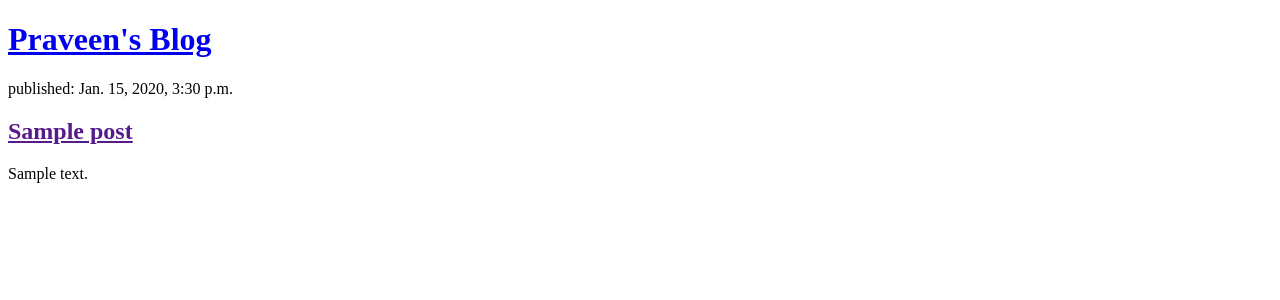
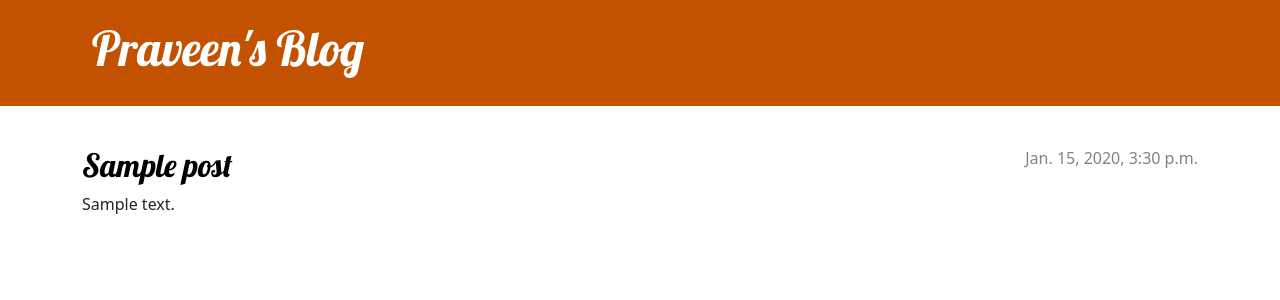
Before and after one commit to Praveen-Mahesh-R/my-first-blog, a Django app: page / in a window 1280 px wide. Shown: the top 300 px of the page. Run offline with Django 5.2, Linux system fonts and the light colour scheme; tables that the repository leaves empty hold one stand-in row (values such as "Sample post").

Commit message:
Added view and template for detailed blog post as well as CSS for the site.

```diff
--- /dev/null
+++ b/blog/static/css/blog.css
@@ -0,0 +1,71 @@
+.page-header {
+    background-color: #C25100;
+    margin-top: 0;
+    margin-bottom: 40px;
+    padding: 20px 20px 20px 40px;
+}
+
+.page-header h1,
+.page-header h1 a,
+.page-header h1 a:visited,
+.page-header h1 a:active {
+    color: #ffffff;
+    font-size: 36pt;
+    text-decoration: none;
+}
+
+h1,
+h2,
+h3,
+h4 {
+    font-family: 'Lobster', cursive;
+}
+
+.date {
+    color: #828282;
+}
+
+.save {
+    float: right;
+}
+
+.post-form textarea,
+.post-form input {
+    width: 100%;
+}
+
+.top-menu,
+.top-menu:hover,
+.top-menu:visited {
+    color: #ffffff;
+    float: right;
+    font-size: 26pt;
+    margin-right: 20px;
+}
+
+.post {
+    margin-bottom: 70px;
+}
+
+.post h2 a,
+.post h2 a:visited {
+    color: #000000;
+}
+
+.post > .date,
+.post > .actions {
+    float: right;
+}
+
+.btn-secondary,
+.btn-secondary:visited {
+    color: #C25100;
+    background: none;
+    border-color: #C25100;
+    margin-left: 15px;
+}
+
+.btn-secondary:hover {
+    color: #FFFFFF;
+    background-color: #C25100;
+}
--- /dev/null
+++ b/blog/templates/blog/base.html
@@ -0,0 +1,25 @@
+{% load static %}
+<!DOCTYPE html>
+<html>
+    <head>
+        <title>Praveen's blog</title>
+        <link rel="stylesheet" href="https://cdn.jsdelivr.net/npm/bootstrap@5.3.8/dist/css/bootstrap.min.css" rel="stylesheet" integrity="sha384-sRIl4kxILFvY47J16cr9ZwB07vP4J8+LH7qKQnuqkuIAvNWLzeN8tE5YBujZqJLB" crossorigin="anonymous">
+        <link rel="stylesheet" href="https://fonts.googleapis.com/css?family=Lobster&subset=latin,latin-ext">
+        <link rel="stylesheet" href="{% static 'css/blog.css' %}">
+    </head>
+    <body>
+        <header class="page-header">
+      <div class="container">
+          <h1><a href="/">Praveen's Blog</a></h1>
+      </div>
+    </header>
+    <main class="container">
+        <div class="row">
+            <div class="col">
+            {% block content %}
+            {% endblock %}
+            </div>
+        </div>
+    </main>
+    </body>
+</html>
--- a/blog/templates/blog/post_list.html
+++ b/blog/templates/blog/post_list.html
@@ -1,18 +1,13 @@
-<!DOCTYPE html>
-<html>
-    <head>
-        <title>Praveen's blog</title>
-    </head>
-    <body>
-        <header>
-            <h1><a href="/">Praveen's Blog</a></h1>
-        </header>
-        {% for post in posts %}
-            <article>
-                <time>published: {{ post.published_date }}</time>
-                <h2><a href="">{{ post.title }}</a></h2>
-                <p>{{ post.text|linebreaksbr }}</p>
-            </article>
-        {% endfor %}
-    </body>
-</html>
+{% extends 'blog/base.html' %}
+
+{% block content %}
+    {% for post in posts %}
+        <article class="post">
+            <time class="date">
+                {{ post.published_date }}
+            </time>
+            <h2><a href="{% url 'post_detail' pk=post.pk %}" style="text-decoration:none">{{ post.title }}</a></h2>
+            <p>{{ post.text|linebreaksbr }}</p>
+        </article>
+    {% endfor %}
+{% endblock %}
--- a/blog/urls.py
+++ b/blog/urls.py
@@ -3,4 +3,5 @@ from . import views
 
 urlpatterns = [
     path('', views.post_list, name='post_list'),
+    path('post/<int:pk>/', views.post_detail, name='post_detail'),
 ]
--- a/blog/views.py
+++ b/blog/views.py
@@ -1,8 +1,13 @@
 from django.shortcuts import render
 from django.utils import timezone
 from .models import Post
+from django.shortcuts import render, get_object_or_404
 
 # Create your views here.
 def post_list(request):
     posts = Post.objects.filter(published_date__lte=timezone.now()).order_by('published_date')
     return render(request, 'blog/post_list.html', {'posts': posts})
+
+def post_detail(request, pk):
+    post = get_object_or_404(Post, pk=pk)
+    return render(request, 'blog/post_detail.html', {'post': post})
```
Also changed, not shown: blog/templates/blog/post_detail.html (added, +13 -0 lines).
